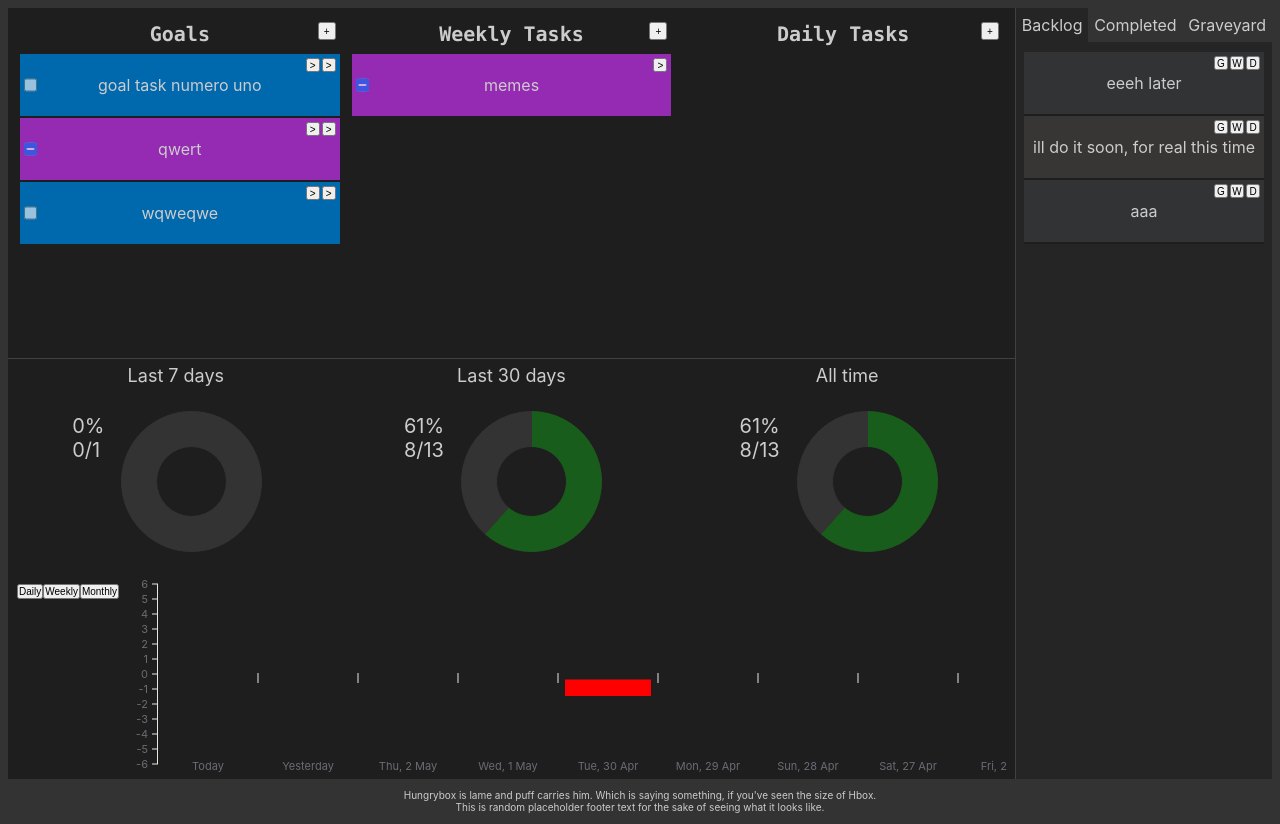
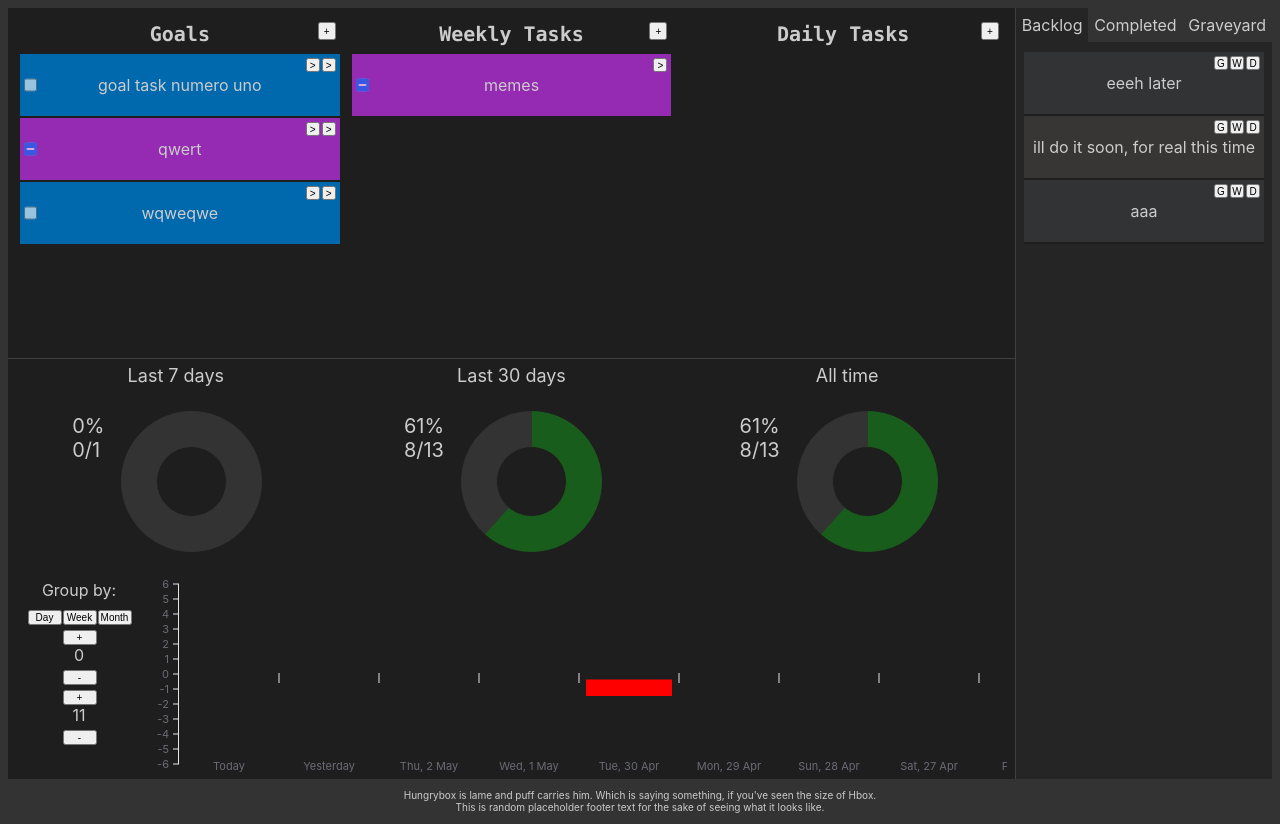
Before and after one commit to AlexJohnKennedy/TrackYourTodos, a React (Create React App) app: page / in a window 1280 px wide. Built offline with nearby package versions, Linux system fonts and the light colour scheme.

Commit message:
added range sliders. however the start date capping is not working

```diff
--- a/src/css/TaskStatisticsSection.css
+++ b/src/css/TaskStatisticsSection.css
@@ -41,11 +41,22 @@
     justify-content: flex-start;
 }
 
-.TaskStatisticsSection .historyBarChartWrapper .controllerBlock {
-    width: 12rem;
+.TaskStatisticsSection .historyBarChartWrapper .groupingControllerBlock {
+    width: 14rem;
+    padding-left: 0.1rem;
+    padding-right: 0rem;
     flex-grow: 0;
     flex-shrink: 0;
 }
+.TaskStatisticsSection .historyBarChartWrapper .groupingControllerBlock .title {
+    padding-top: 0.1rem;
+    padding-bottom: 0.5rem;
+}
+.TaskStatisticsSection .historyBarChartWrapper .groupingControllerBlock button {
+    width: 3.4rem;
+    margin-left: 0.1rem;
+}
+
 .TaskStatisticsSection .historyBarChartWrapper .axisContainer {
     flex-grow: 0;
     flex-shrink: 0;
--- a/src/reactComponents/TaskStatisticsSection.js
+++ b/src/reactComponents/TaskStatisticsSection.js
@@ -44,10 +44,12 @@ export class TaskStatisticsSection extends Component {
         this.state = {
             statsObject: emptyStatsObj,
             historyStats: emptyStatsObj,
-            numBars: 11
+            startIndex: 0,
+            stopIndex: 11
         };
 
         this.handleChange = this.handleChange.bind(this);
+        this.adjustRange = this.adjustRange.bind(this);
     }
     componentDidMount() {
         this.statisticsModelApi = RegisterForStatisticsModel(this.handleChange, this.handleChange);
@@ -64,9 +66,9 @@ export class TaskStatisticsSection extends Component {
             alltime: true
         });
         const historyStats = this.statisticsModelApi.GetStatistics({
-            days: this.state.numBars,
-            weeks: this.state.numBars,
-            months: this.state.numBars,
+            days: this.state.stopIndex - this.state.startIndex,
+            weeks: this.state.stopIndex - this.state.startIndex,
+            months: this.state.stopIndex - this.state.startIndex,
             years: 0,
             alltime: false
         });
@@ -75,6 +77,32 @@ export class TaskStatisticsSection extends Component {
             statsObject: stats,
             historyStats: historyStats
         });
+    }
+    adjustRange(inc, start) {
+        if (inc) {
+            if (start && this.state.stopIndex > this.state.startIndex + 5) {
+                this.setState({
+                    startIndex: this.state.startIndex + 1
+                });
+            }
+            else if (!start) {
+                this.setState({
+                    stopIndex: this.state.stopIndex + 1
+                });
+            }
+        }
+        else {
+            if (start && this.state.startIndex > 0) {
+                this.setState({
+                    startIndex: this.state.startIndex - 1
+                });
+            }
+            else if (!start && this.state.stopIndex > this.state.startIndex + 5) {
+                this.setState({
+                    stopIndex: this.state.stopIndex - 1
+                });
+            }
+        }
     }
 
     render() {
@@ -97,12 +125,14 @@ export class TaskStatisticsSection extends Component {
                 <RadialSummaryBlock titleText="All time" completed={alltimeCompleted} failed={alltimeFailed} />
                 <div className="historyBarChartWrapper">
                     <SelectableChildrenWithController defaultIndex={0} numControllerComponents={1}>
-                        <SelectionController key={0} />
-                        <ScrollableBarChart key={1} groupingTypeText="Daily" numBars={this.state.numBars} barWidth={100}
+                        <SelectionController key={0} startIndex={this.state.startIndex} stopIndex={this.state.stopIndex}
+                            startincrement={() => this.adjustRange(true, true)} stopincrement={() => this.adjustRange(true, false)}
+                            startdecrement={() => this.adjustRange(false, true)} stopdecrement={() => this.adjustRange(false, false)}/>
+                        <ScrollableBarChart key={1} groupingTypeText="Daily" numBars={this.state.stopIndex - this.state.startIndex} barWidth={100}
                             stats={this.state.historyStats.dayStats} tickFormatFunc={dayTickFormatter} />
-                        <ScrollableBarChart key={2} groupingTypeText="Weekly" numBars={this.state.numBars} barWidth={100}
+                        <ScrollableBarChart key={2} groupingTypeText="Weekly" numBars={this.state.stopIndex - this.state.startIndex} barWidth={100}
                             stats={this.state.historyStats.weekStats} tickFormatFunc={weekTickFormatter} />
-                        <ScrollableBarChart key={3} groupingTypeText="Monthly" numBars={this.state.numBars} barWidth={100}
+                        <ScrollableBarChart key={3} groupingTypeText="Monthly" numBars={this.state.stopIndex - this.state.startIndex} barWidth={100}
                             stats={this.state.historyStats.monthStats} tickFormatFunc={monthTickFormatter} />
                     </SelectableChildrenWithController>
                 </div>
@@ -269,11 +299,27 @@ function monthTickFormatter(index, barWidth) {
 class SelectionController extends Component {
     render() {
         return (
-            <div className="controllerBlock">
-                <button onClick={() => this.props.indexToggleFunc(0)}> Daily </button>
-                <button onClick={() => this.props.indexToggleFunc(1)}> Weekly </button>
-                <button onClick={() => this.props.indexToggleFunc(2)}> Monthly </button>
+            <div className="groupingControllerBlock">
+                <div className="title"> Group by: </div>
+                <button onClick={() => this.props.indexToggleFunc(0)}> Day </button>
+                <button onClick={() => this.props.indexToggleFunc(1)}> Week </button>
+                <button onClick={() => this.props.indexToggleFunc(2)}> Month </button>
+                <RangeSelectionBlock value={this.props.startIndex} increment={this.props.startincrement} decrement={this.props.startdecrement}/>
+                <RangeSelectionBlock value={this.props.stopIndex} increment={this.props.stopincrement} decrement={this.props.stopdecrement}/>
             </div>
         );
     }
 }
+
+class RangeSelectionBlock extends Component {
+    render() {
+        return (
+            // TODO: Make the button look less shit, and implement a 'hold down' rapid increment and decrement ability
+            <div className="rangeSelector">
+                <button onClick={this.props.increment}> + </button>
+                <div> {this.props.value} </div>
+                <button onClick={this.props.decrement}> - </button>
+            </div>
+        );
+    }
+}
```
